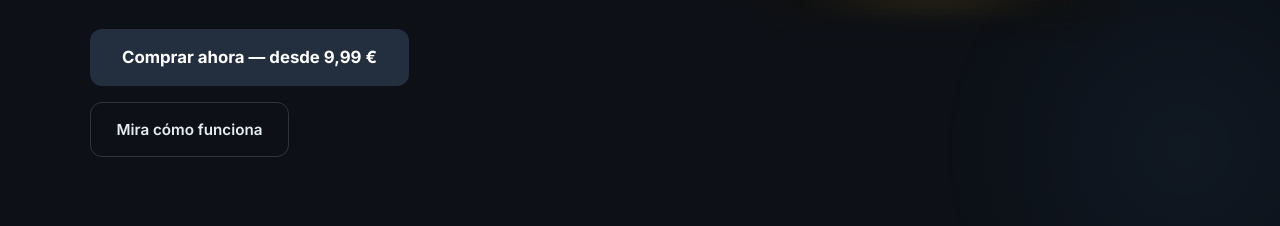
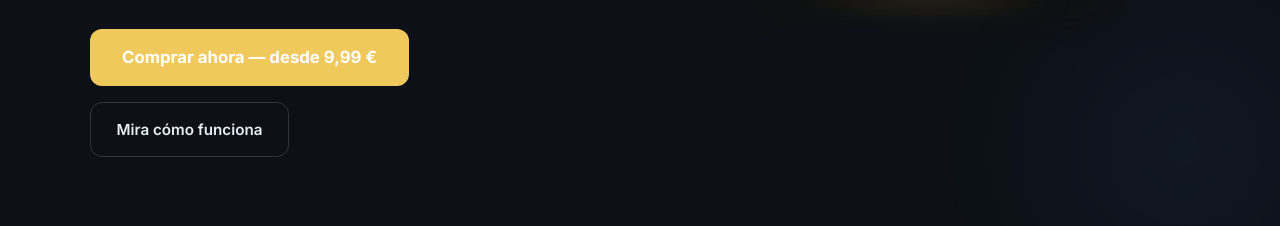
Before and after one commit to AlvaroGB/ingles-para-ascender-web, a plain HTML site: page index.html in a window 1280 px wide. Shown: the part 574-800 px from the top of the page. Drawn offline with nearby package versions, Linux system fonts and the light colour scheme; a web font is replaced by a local one.

Commit message:
Update index.html

```diff
--- a/index.html
+++ b/index.html
@@ -153,7 +153,7 @@
         }
         .btn-amazon {
             display: inline-flex; align-items: center; gap: 0.65rem;
-            background: #232F3E;
+            background: var(--gold-light);
             color: #ffffff;
             font-weight: 700; font-size: 1.05rem;
             padding: 0.9rem 2rem;
@@ -163,7 +163,7 @@
             border: none; cursor: pointer;
         }
         .btn-amazon:hover {
-            background: #1a2530;
+            background: var(--gradient-gold);
             transform: translateY(-2px);
             box-shadow: 0 8px 30px rgba(255,153,0,0.25);
         }
```
